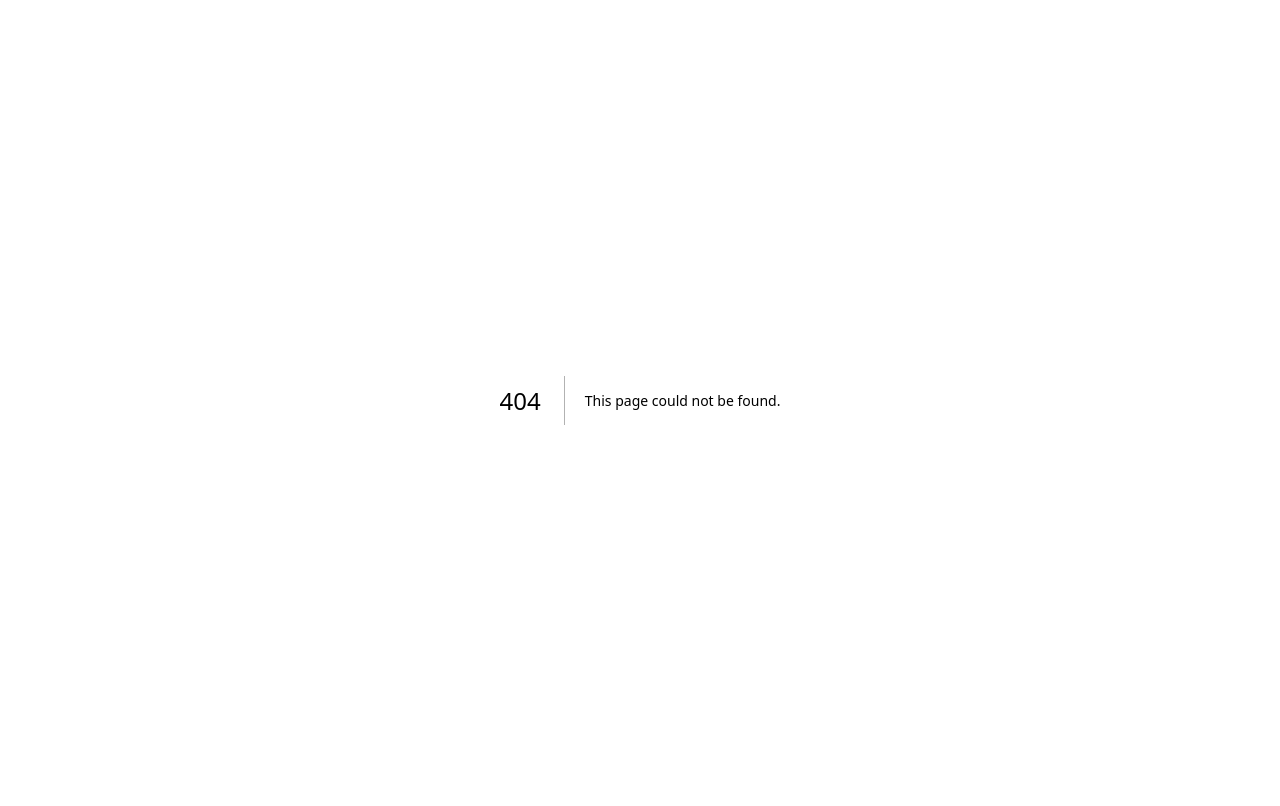
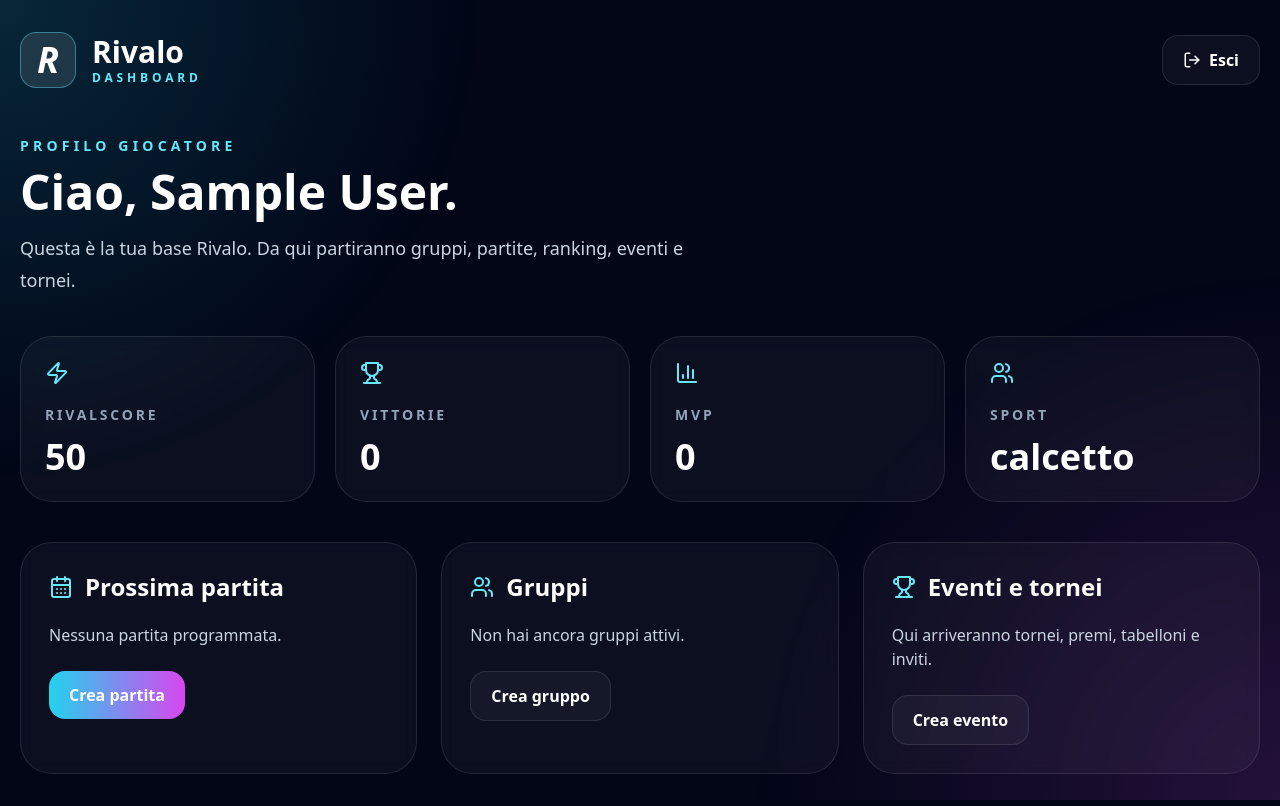
Before and after one commit to RivaloApp/rivalo-app, a Next.js app: page /login/signup/dashboard in a window 1280 px wide. Before the commit this address had no page. Built offline with nearby package versions, Linux system fonts and the light colour scheme; no server answers; the database is empty; sample sign-in values are in the browser's storage.

Commit message:
Create page.tsx

```diff
--- /dev/null
+++ b/app/login/signup/dashboard/page.tsx
@@ -0,0 +1,135 @@
+"use client";
+
+import { useEffect, useState } from "react";
+import Link from "next/link";
+import { onAuthStateChanged, signOut, User } from "firebase/auth";
+import { doc, getDoc } from "firebase/firestore";
+import { auth, db } from "@/lib/firebase";
+import { BarChart3, CalendarDays, LogOut, Trophy, Users, Zap } from "lucide-react";
+
+type RivaloProfile = {
+  name: string;
+  nickname: string;
+  email: string;
+  mainSport: string;
+  rivalScore: number;
+  level: number;
+  xp: number;
+  wins: number;
+  losses: number;
+  mvp: number;
+};
+
+export default function DashboardPage() {
+  const [user, setUser] = useState<User | null>(null);
+  const [profile, setProfile] = useState<RivaloProfile | null>(null);
+  const [loading, setLoading] = useState(true);
+
+  useEffect(() => {
+    const unsubscribe = onAuthStateChanged(auth, async (currentUser) => {
+      if (!currentUser) {
+        window.location.href = "/login";
+        return;
+      }
+
+      setUser(currentUser);
+
+      const snap = await getDoc(doc(db, "users", currentUser.uid));
+      if (snap.exists()) setProfile(snap.data() as RivaloProfile);
+
+      setLoading(false);
+    });
+
+    return () => unsubscribe();
+  }, []);
+
+  async function logout() {
+    await signOut(auth);
+    window.location.href = "/";
+  }
+
+  if (loading) {
+    return (
+      <main className="flex min-h-screen items-center justify-center bg-[#020617] text-white">
+        <div className="text-xl font-black text-cyan-300">Caricamento Rivalo...</div>
+      </main>
+    );
+  }
+
+  return (
+    <main className="min-h-screen bg-[#020617] text-white">
+      <div className="pointer-events-none fixed inset-0 bg-[radial-gradient(circle_at_top_left,rgba(34,211,238,.16),transparent_32%),radial-gradient(circle_at_bottom_right,rgba(217,70,239,.16),transparent_35%)]" />
+
+      <section className="relative z-10 mx-auto max-w-7xl px-5 py-8">
+        <nav className="flex items-center justify-between">
+          <Link href="/" className="flex items-center gap-4">
+            <div className="flex h-14 w-14 items-center justify-center rounded-2xl border border-cyan-300/40 bg-white/10 text-4xl font-black italic">R</div>
+            <div>
+              <div className="text-3xl font-black">Rivalo</div>
+              <div className="text-xs font-black tracking-[.32em] text-cyan-300">DASHBOARD</div>
+            </div>
+          </Link>
+
+          <button onClick={logout} className="flex items-center gap-2 rounded-2xl border border-white/10 bg-white/[.04] px-5 py-3 font-bold">
+            <LogOut size={18} />
+            Esci
+          </button>
+        </nav>
+
+        <div className="mt-12">
+          <div className="text-sm font-black uppercase tracking-[.3em] text-cyan-300">Profilo giocatore</div>
+          <h1 className="mt-3 text-5xl font-black">Ciao, {profile?.name || user?.displayName || "Player"}.</h1>
+          <p className="mt-4 max-w-2xl text-lg leading-8 text-slate-300">
+            Questa è la tua base Rivalo. Da qui partiranno gruppi, partite, ranking, eventi e tornei.
+          </p>
+        </div>
+
+        <div className="mt-10 grid gap-5 md:grid-cols-4">
+          <Card icon={<Zap />} title="RivalScore" value={String(profile?.rivalScore ?? 50)} />
+          <Card icon={<Trophy />} title="Vittorie" value={String(profile?.wins ?? 0)} />
+          <Card icon={<BarChart3 />} title="MVP" value={String(profile?.mvp ?? 0)} />
+          <Card icon={<Users />} title="Sport" value={profile?.mainSport ?? "calcetto"} />
+        </div>
+
+        <div className="mt-10 grid gap-6 lg:grid-cols-3">
+          <Panel title="Prossima partita" icon={<CalendarDays />}>
+            <p className="text-slate-300">Nessuna partita programmata.</p>
+            <button className="mt-6 rounded-2xl bg-gradient-to-r from-cyan-400 to-fuchsia-500 px-5 py-3 font-black">Crea partita</button>
+          </Panel>
+
+          <Panel title="Gruppi" icon={<Users />}>
+            <p className="text-slate-300">Non hai ancora gruppi attivi.</p>
+            <button className="mt-6 rounded-2xl border border-white/10 bg-white/[.04] px-5 py-3 font-black">Crea gruppo</button>
+          </Panel>
+
+          <Panel title="Eventi e tornei" icon={<Trophy />}>
+            <p className="text-slate-300">Qui arriveranno tornei, premi, tabelloni e inviti.</p>
+            <button className="mt-6 rounded-2xl border border-white/10 bg-white/[.04] px-5 py-3 font-black">Crea evento</button>
+          </Panel>
+        </div>
+      </section>
+    </main>
+  );
+}
+
+function Card({ icon, title, value }: { icon: React.ReactNode; title: string; value: string }) {
+  return (
+    <div className="rounded-[2rem] border border-white/10 bg-white/[.04] p-6 backdrop-blur">
+      <div className="mb-5 text-cyan-300">{icon}</div>
+      <div className="text-sm font-bold uppercase tracking-[.2em] text-slate-400">{title}</div>
+      <div className="mt-3 text-4xl font-black">{value}</div>
+    </div>
+  );
+}
+
+function Panel({ title, icon, children }: { title: string; icon: React.ReactNode; children: React.ReactNode }) {
+  return (
+    <div className="rounded-[2rem] border border-white/10 bg-white/[.04] p-7 backdrop-blur">
+      <div className="mb-5 flex items-center gap-3">
+        <span className="text-cyan-300">{icon}</span>
+        <h2 className="text-2xl font-black">{title}</h2>
+      </div>
+      {children}
+    </div>
+  );
+}
```
